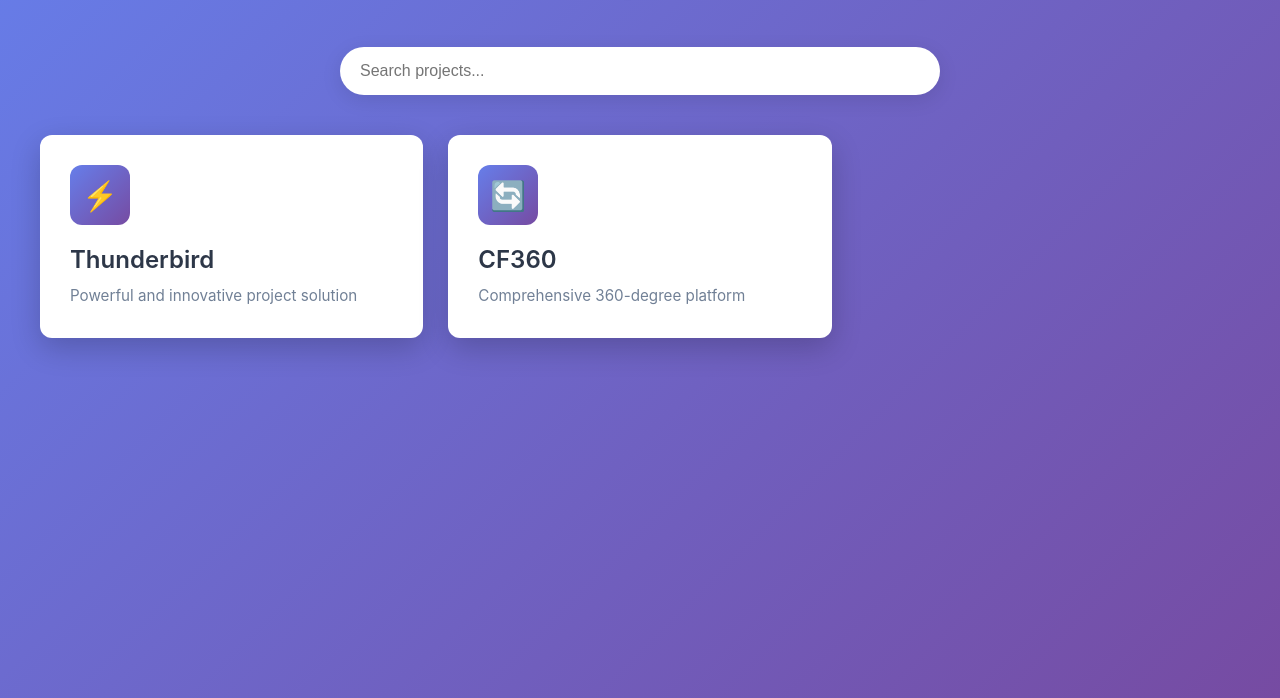
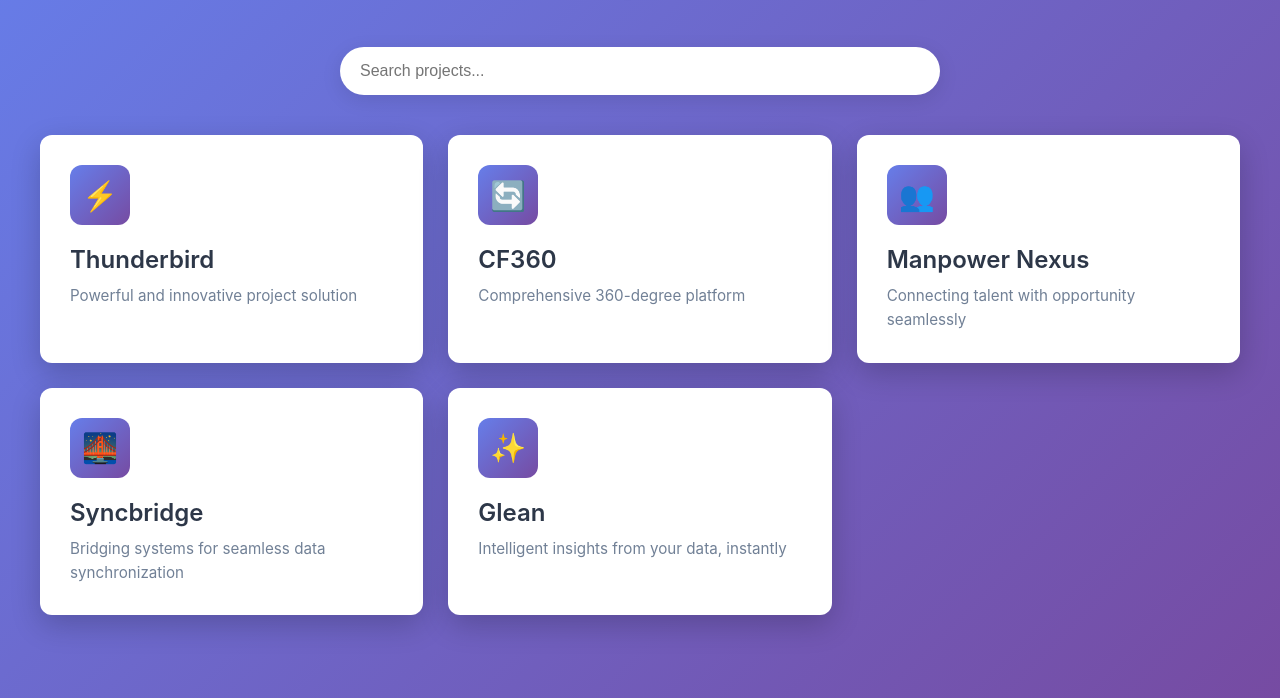
Before and after one commit to vtbk-gt/discover.github.io, a plain HTML site: page index.html in a window 1280 px wide. Shown: the part 102-800 px from the top of the page. Drawn offline with Linux system fonts and the light colour scheme.

Commit message:
Added new projects in the page

```diff
--- a/index.html
+++ b/index.html
@@ -174,6 +174,7 @@
     <div class="container">
         <header>
             <h1>📂 CIOO Project Directory</h1>
+
         </header>
 
         <div class="search-box">
@@ -182,17 +183,38 @@
 
         <div class="projects-grid" id="projectsGrid">
             <!-- Add your project cards here -->
-            <a href="./thunderbird/" class="project-card" data-name="thunderbird">
+            <a href="./thunderbird/index.html" class="project-card" data-name="thunderbird">
                 <div class="project-icon">⚡</div>
                 <h2 class="project-title">Thunderbird</h2>
                 <p class="project-description">Powerful and innovative project solution</p>
                 <span class="arrow">→</span>
             </a>
 
-            <a href="./cf360/" class="project-card" data-name="cf360">
+            <a href="./cf360/index.html" class="project-card" data-name="cf360">
                 <div class="project-icon">🔄</div>
                 <h2 class="project-title">CF360</h2>
                 <p class="project-description">Comprehensive 360-degree platform</p>
+                <span class="arrow">→</span>
+            </a>
+
+            <a href="./manpower-nexus/index.html" class="project-card" data-name="manpower-nexus">
+                <div class="project-icon">👥</div>
+                <h2 class="project-title">Manpower Nexus</h2>
+                <p class="project-description">Connecting talent with opportunity seamlessly</p>
+                <span class="arrow">→</span>
+            </a>
+
+            <a href="./syncbridge/index.html" class="project-card" data-name="syncbridge">
+                <div class="project-icon">🌉</div>
+                <h2 class="project-title">Syncbridge</h2>
+                <p class="project-description">Bridging systems for seamless data synchronization</p>
+                <span class="arrow">→</span>
+            </a>
+
+            <a href="./glean/index.html" class="project-card" data-name="glean">
+                <div class="project-icon">✨</div>
+                <h2 class="project-title">Glean</h2>
+                <p class="project-description">Intelligent insights from your data, instantly</p>
                 <span class="arrow">→</span>
             </a>
         </div>
```
